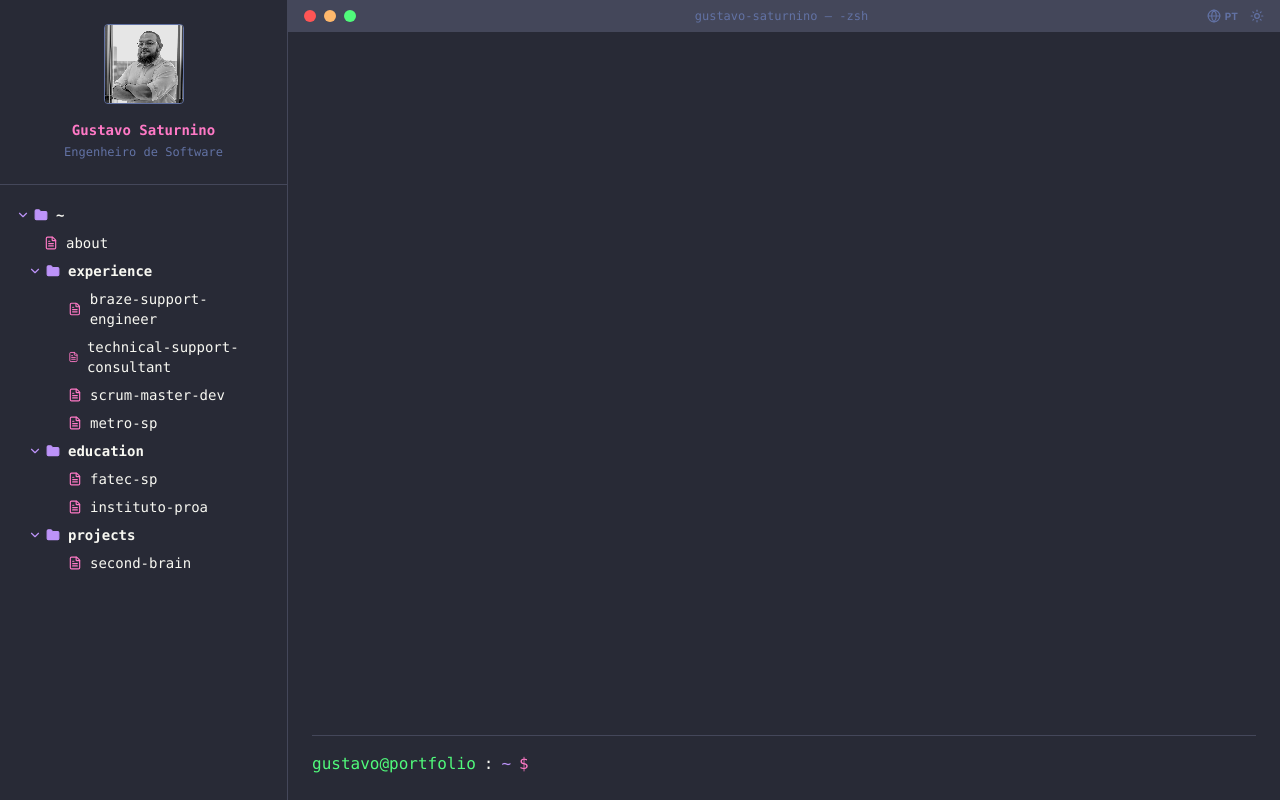
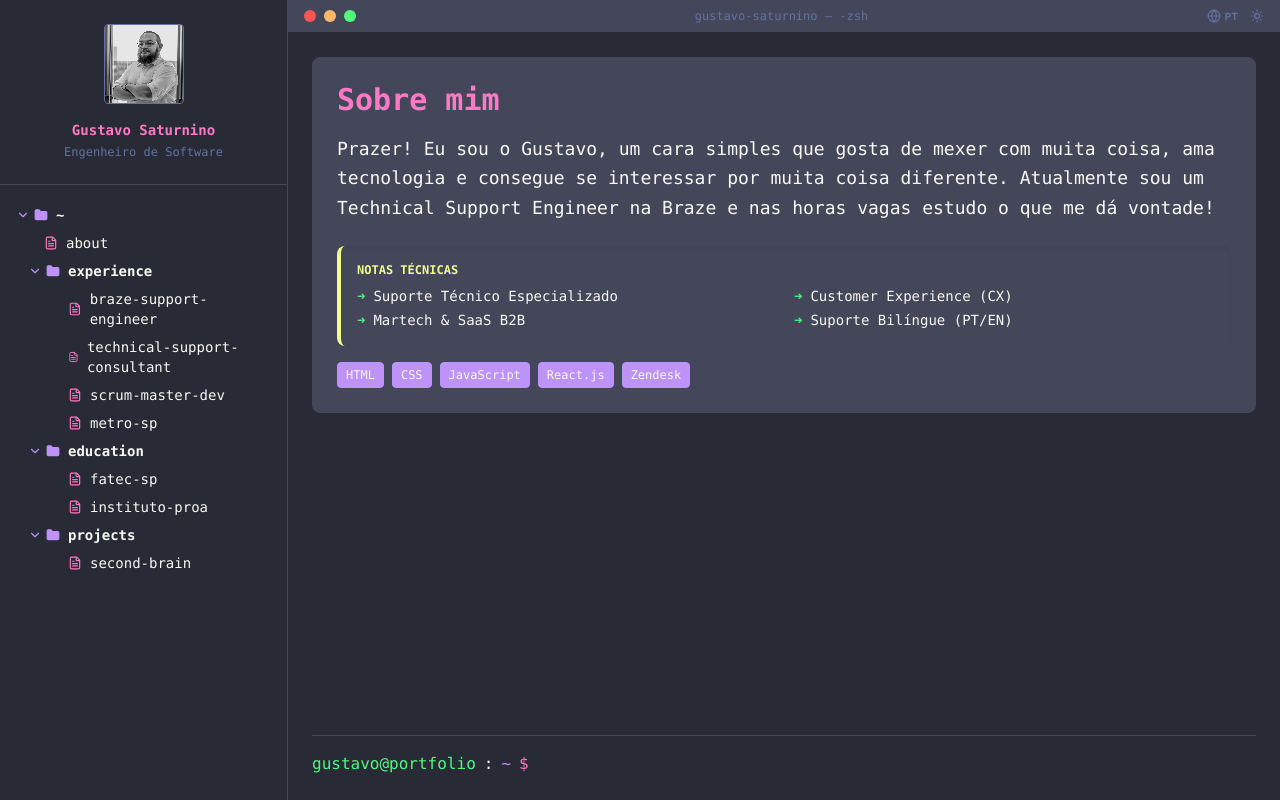
Before and after one commit to Gussatt/portfolio, a Next.js app: page / in a window 1280 px wide. Built offline with nearby package versions, Linux system fonts and the light colour scheme.

Commit message:
feat: auto-open about.md on mount and persist selection across language changes

```diff
--- a/src/app/page.js
+++ b/src/app/page.js
@@ -18,9 +18,36 @@ export default function Home() {
     document.body.classList.toggle('theme-light', theme === 'light');
   }, [theme]);
 
-  // When language changes, clear selected item as paths might differ or content changes
+  // Automatically open about.md on mount
   useEffect(() => {
-    setSelectedItem(null);
+    const aboutFile = portfolioData[lang].root.children.about;
+    if (aboutFile) {
+      setSelectedItem(aboutFile);
+    }
+  }, []);
+
+  // When language changes, update the selected item to the corresponding one in the new language
+  useEffect(() => {
+    if (selectedItem) {
+      // Find the same file in the new language's data
+      const findFileByName = (obj, name) => {
+        if (obj.type === 'file' && obj.name === name) return obj;
+        if (obj.children) {
+          for (const child of Object.values(obj.children)) {
+            const found = findFileByName(child, name);
+            if (found) return found;
+          }
+        }
+        return null;
+      };
+
+      const updatedItem = findFileByName(portfolioData[lang].root, selectedItem.name);
+      if (updatedItem) {
+        setSelectedItem(updatedItem);
+      } else {
+        setSelectedItem(null);
+      }
+    }
   }, [lang]);
 
   const currentData = portfolioData[lang];
```
